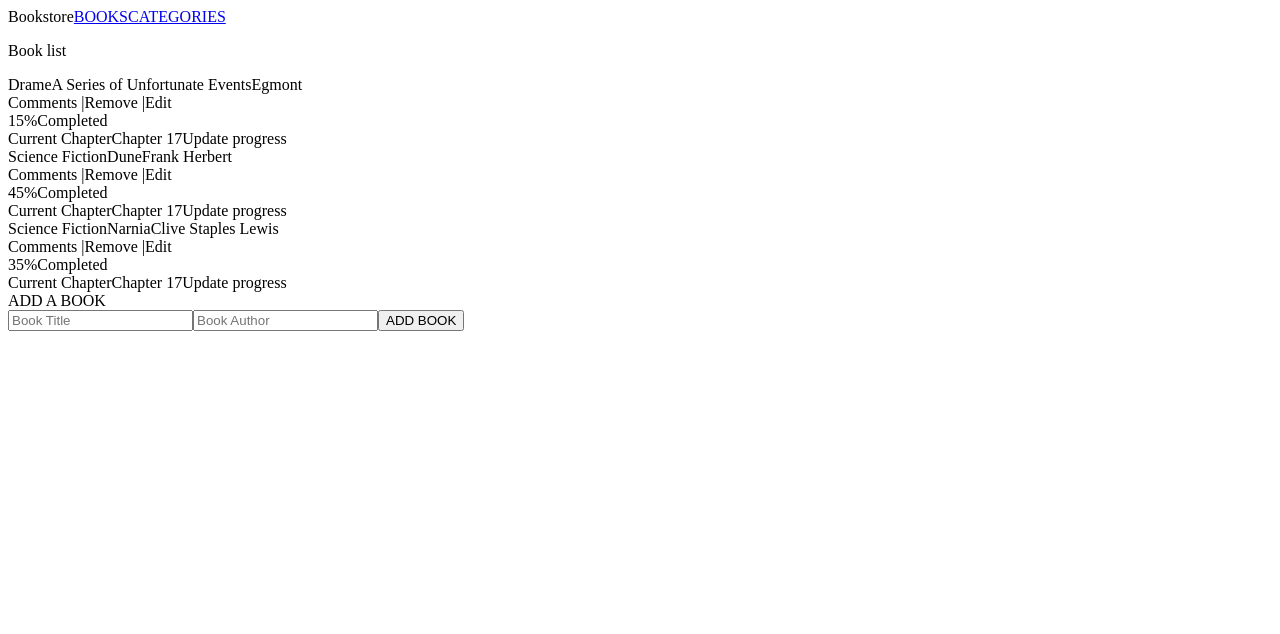
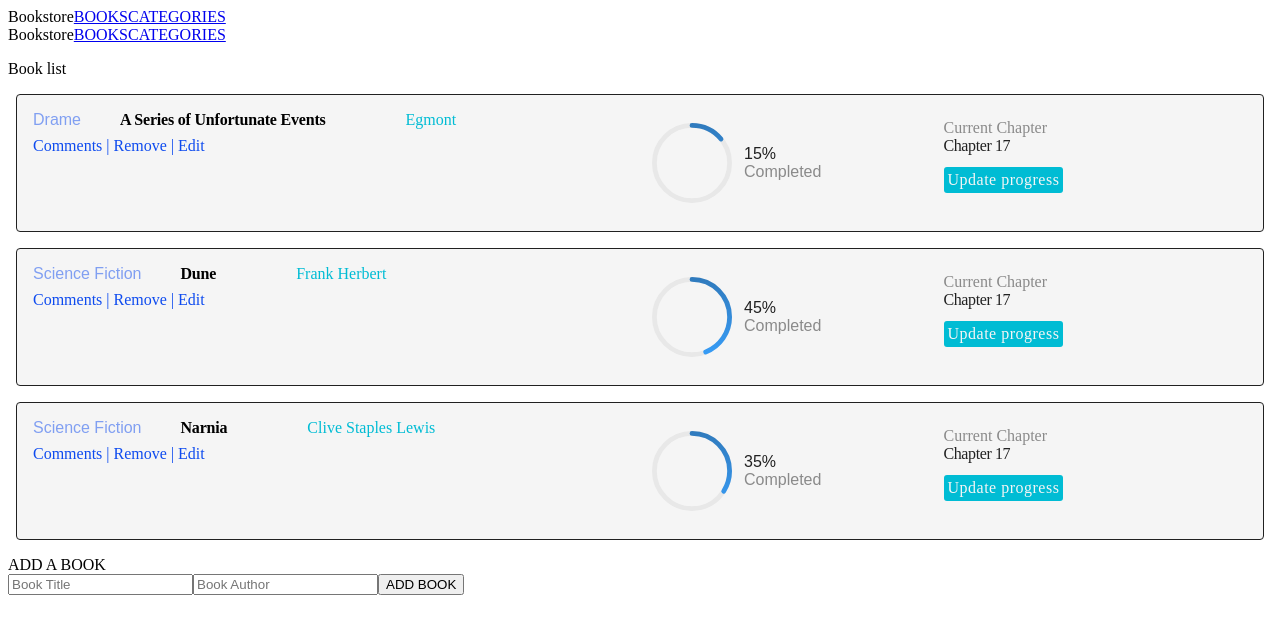
Before and after one commit to masangana/books, a React (Create React App) app: page / in a window 1280 px wide. Shown: the top 634 px of the page. Built offline with nearby package versions, Linux system fonts and the light colour scheme.

Commit message:
Add style book card

```diff
--- a/package.json
+++ b/package.json
@@ -3,13 +3,16 @@
   "version": "0.1.0",
   "private": true,
   "dependencies": {
+    "@reduxjs/toolkit": "^1.8.3",
     "@testing-library/jest-dom": "^5.16.4",
     "@testing-library/react": "^13.3.0",
     "@testing-library/user-event": "^13.5.0",
+    "antd": "^4.21.6",
     "prop-types": "^15.8.1",
     "react": "^18.2.0",
     "react-dom": "^18.2.0",
     "react-icons": "^4.4.0",
+    "react-redux": "^8.0.2",
     "react-router-dom": "^6.3.0",
     "react-scripts": "5.0.1",
     "uuid": "^8.3.2",
--- a/src/App.js
+++ b/src/App.js
@@ -1,15 +1,19 @@
 import React from 'react';
 import { Route, Routes } from 'react-router-dom';
+import Header from './components/Header';
 import Books from './pages/Books';
 import Categories from './pages/Categories';
 
 function App() {
   return (
     <>
-      <Routes>
-        <Route path="/" element={<Books />} />
-        <Route path="/categories" element={<Categories />} />
-      </Routes>
+      <Header />
+      <main>
+        <Routes>
+          <Route path="/" element={<Books />} />
+          <Route path="categories" element={<Categories />} />
+        </Routes>
+      </main>
     </>
   );
 }
--- a/src/components/BookCard.js
+++ b/src/components/BookCard.js
@@ -1,5 +1,7 @@
 import React from 'react';
 import PropTypes from 'prop-types';
+import { Progress } from 'antd';
+import '../styles/bookCard.css';
 
 function BookCard({ book }) {
   return (
@@ -20,9 +22,17 @@ function BookCard({ book }) {
       </div>
       <div className="progressContainer">
         <div className="progressCircle">
-          <div className="outer">
-            <div className="inner" />
-          </div>
+        <Progress
+            type="circle"
+            width={80}
+            format={() => ''}
+            strokeColor={{
+              '0%': '#307bbe',
+              '100%': '#379cf6',
+            }}
+            trailColor="#e8e8e8"
+            percent={book.completed}
+          />
         </div>
 
         <div className="progressPercent">
--- /dev/null
+++ b/src/styles/bookCard.css
@@ -0,0 +1,173 @@
+:root {
+    --main-color-dark: #000;
+    --main-color-light: #fff;
+    --color-primary: #00bcd4;
+    --color-grey-light: #f5f5f5;
+    --color-grey-dark: #212121;
+    --color-bleu: #0e4bef;
+  }
+
+
+.bookCardWrapper {
+    display: grid;
+    grid-template-areas: "book progress status";
+    grid-template-columns: 2fr 1fr 1fr;
+    border-radius: 4px;
+    border: solid 1px var(--color-grey-dark);
+    background-color: var(--color-grey-light);
+    margin: 1rem 0.5rem;
+    padding: 1rem;
+  }
+
+.genre {
+  margin: 0 2.438rem 0 0;
+  opacity: 0.5;
+  font-family: 'Montserrat', sans-serif;
+  font-style: normal;
+  line-height: normal;
+  letter-spacing: normal;
+  color: var(--color-bleu);
+}
+
+.title {
+  margin: 0.188rem 5rem 0 0;
+  font-family: 'Roboto Slab', serif;
+  font-size: 1rem;
+  font-weight: bold;
+  font-stretch: normal;
+  font-style: normal;
+  line-height: normal;
+  letter-spacing: -0.2px;
+  color: var(--main-color-dark);
+}
+
+.author {
+  margin: 0.25rem 0 0;
+  font-family: 'Roboto Slab', serif;
+  font-size: 1rem;
+  font-weight: 300;
+  font-stretch: normal;
+  font-style: normal;
+  line-height: normal;
+  letter-spacing: normal;
+  color: var(--color-primary);
+}
+
+.options {
+  display: flex;
+  flex-direction: row;
+  margin: 0.188rem 0.5rem 0.125rem 0;
+  font-family: 'Roboto Slab', serif;
+  font-size: 1rem;
+  font-weight: 300;
+  font-stretch: normal;
+  font-style: normal;
+  line-height: normal;
+  letter-spacing: normal;
+  color: var(--color-bleu);
+  margin-top: 0.5rem;
+}
+
+.remove, .edit {
+  margin-left: 0.25rem;
+  margin-right: 0.25rem;
+}
+
+.comments {
+  margin-right: 0.25rem;
+}
+
+.progressContainer {
+  display: flex;
+  flex-direction: row;
+  grid-area: progress;
+}
+
+.progressCircle {
+  margin: 0.75rem;
+}
+
+.progressPercent {
+  display: flex;
+  flex-direction: column;
+  justify-content: center;
+  align-items: flex-start;
+}
+
+.percentComplete {
+  font-family: 'Montserrat', sans-serif;
+  font-size: 1rem;
+  font-weight: normal;
+  font-stretch: normal;
+  font-style: normal;
+    line-height: normal;
+    letter-spacing: normal;
+    color: var(--color-grey-dark);
+  }
+
+  .completed {
+    width: 5rem;
+    opacity: 0.5;
+    font-family: 'Montserrat', sans-serif;
+    font-size: 1rem;
+    font-weight: normal;
+    font-stretch: normal;
+    font-style: normal;
+    line-height: normal;
+    letter-spacing: normal;
+    color: var(--color-grey-dark);
+  }
+
+  .line2 {
+    display: none;
+    margin: 1rem 0;
+    border: solid 1px var(--color-grey-dark);
+  }
+
+  .progressStatus {
+    display: flex;
+    flex-direction: column;
+    align-items: flex-start;
+    grid-area: status;
+    padding: 0.5rem 0;
+  }
+
+  .currentChapter {
+    opacity: 0.5;
+    font-family: 'Roboto Slab', serif;
+    font-size: 1rem;
+    font-weight: 300;
+    font-stretch: normal;
+    font-style: normal;
+    line-height: normal;
+    letter-spacing: normal;
+    color: var(--color-grey-dark);
+  }
+
+  .currentLesson {
+    font-family: 'Roboto Slab', serif;
+    font-size: 1rem;
+    font-weight: 300;
+    font-stretch: normal;
+    font-style: normal;
+    line-height: normal;
+    letter-spacing: -0.4px;
+    color: var(--color-grey-dark);
+  }
+
+.updateProgress {
+  margin: 0.75rem 0;
+  padding: 0.25rem;
+  border-radius: 3px;
+  background-color: var(--color-primary);
+  font-family: 'Roboto Slab', serif;
+  font-size: 1rem;
+  font-weight: 300;
+  font-stretch: normal;
+  font-style: normal;
+  line-height: normal;
+  letter-spacing: 0.5px;
+  text-align: center;
+  color: var(--color-grey-light);
+  cursor: pointer;
+}
```
Also changed, not shown: 1 other file (tests, documents, lock files or other folders).
